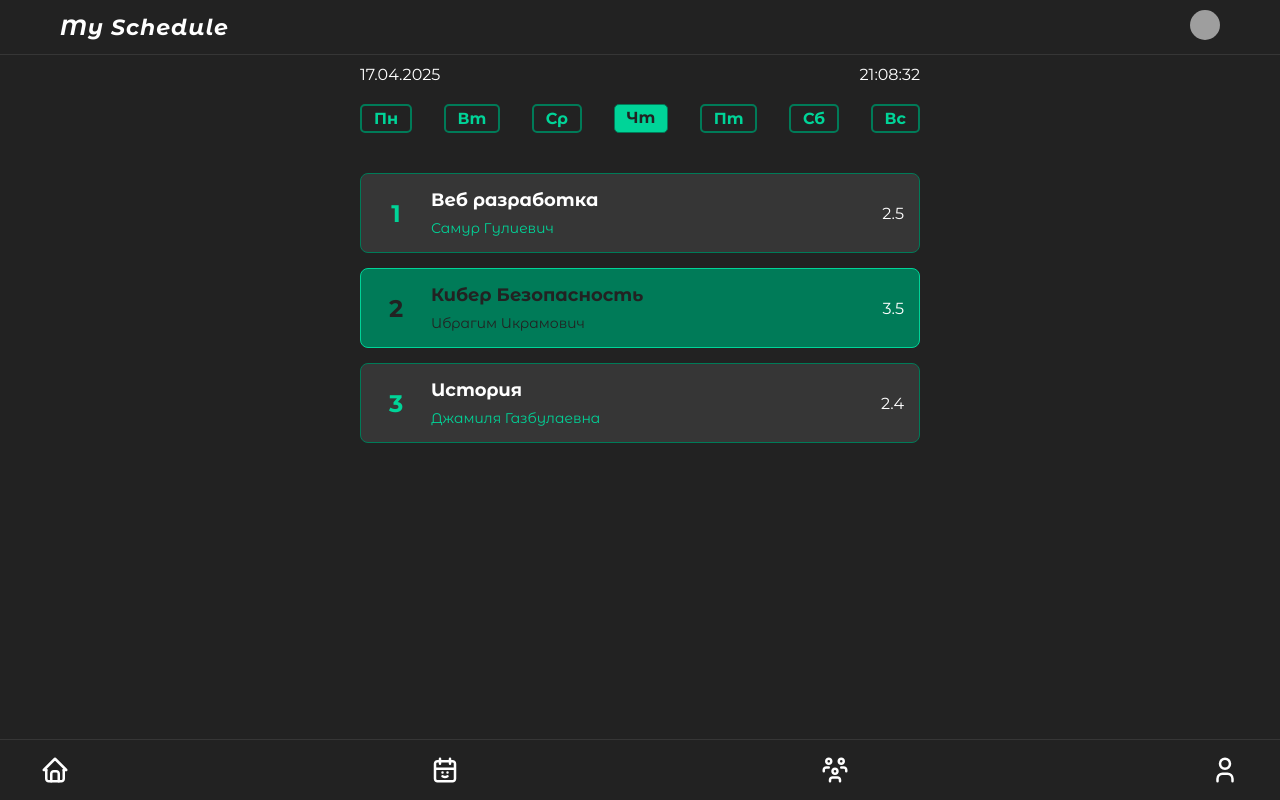
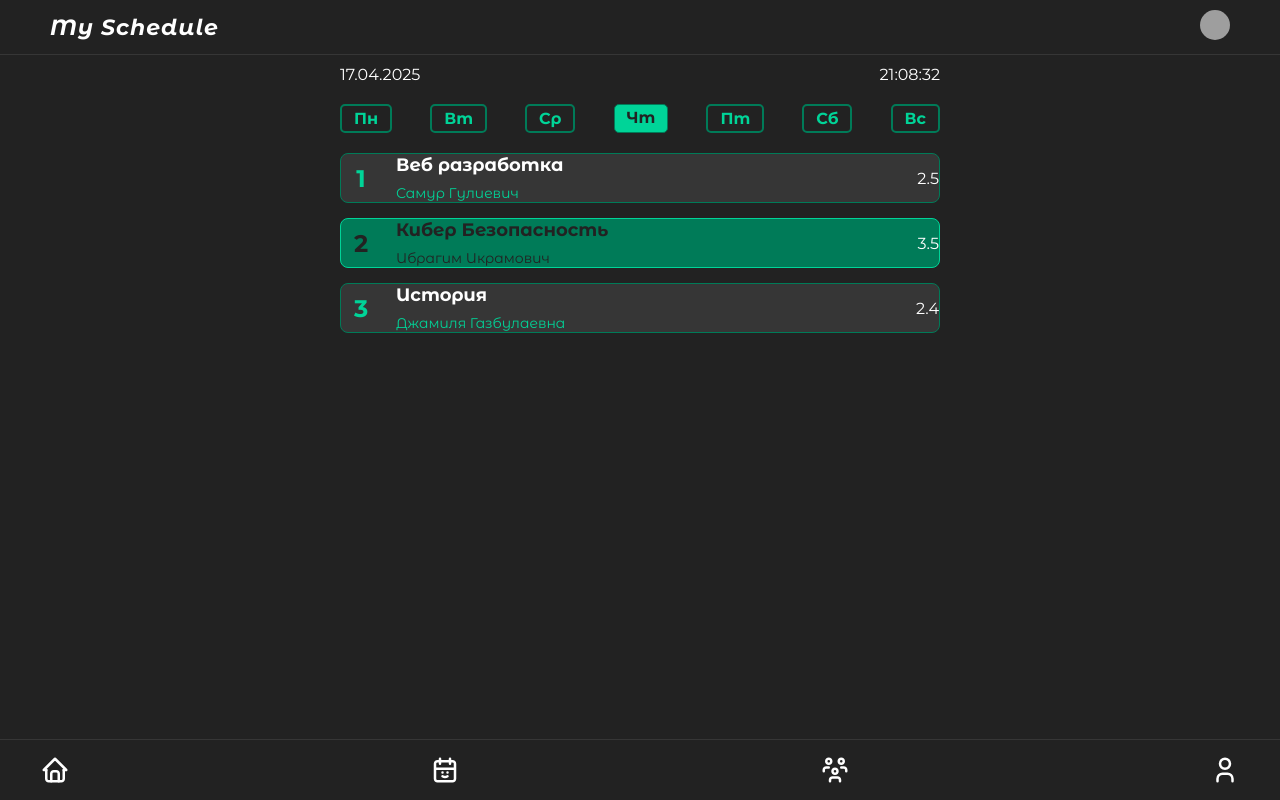
Before and after one commit to Samur000/schedule, a Next.js app: page / in a window 1280 px wide. Built offline with nearby package versions, Linux system fonts and the light colour scheme; grey boxes are pictures that could not be loaded.

Commit message:
to fixed

```diff
--- a/src/app/globals.css
+++ b/src/app/globals.css
@@ -35,7 +35,7 @@ body {
 
 .container {
 	max-width: 1200px;
-	padding: 10px 20px;
+	padding: 10px 10px;
 	margin: 0 auto;
 }
 
@@ -110,7 +110,6 @@ footer path {
 	display: flex;
 	justify-content: space-between;
 	max-width: 600px;
-	padding: 0 20px;
 	margin: 0 auto;
 }
 
@@ -118,7 +117,6 @@ footer path {
 	display: flex;
 	justify-content: space-between;
 	max-width: 600px;
-	padding: 0 20px;
 	margin: 0 auto;
 	margin-top: 20px;
 }
@@ -159,7 +157,7 @@ footer path {
 	display: flex;
 	flex-direction: column;
 	gap: 15px;
-	padding: 20px;
+	/* padding: 20px; */
 	max-width: 600px;
 	margin: 0 auto;
 	margin-top: 20px;
@@ -169,7 +167,7 @@ footer path {
 	background-color: var(--primary2);
 	border: 1px solid var(--accent);
 	border-radius: 8px;
-	padding: 15px;
+	/* padding: 15px; */
 	display: flex;
 	align-items: center;
 	gap: 15px;
```
